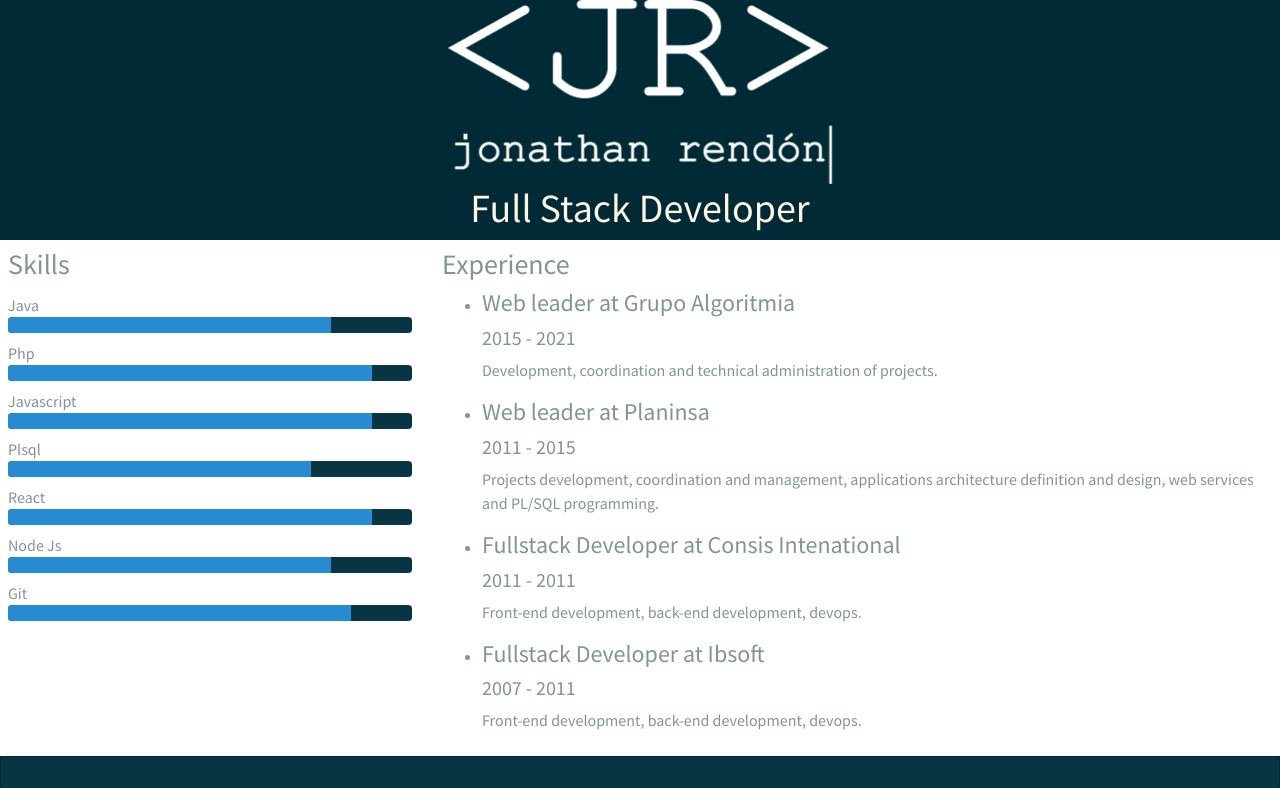
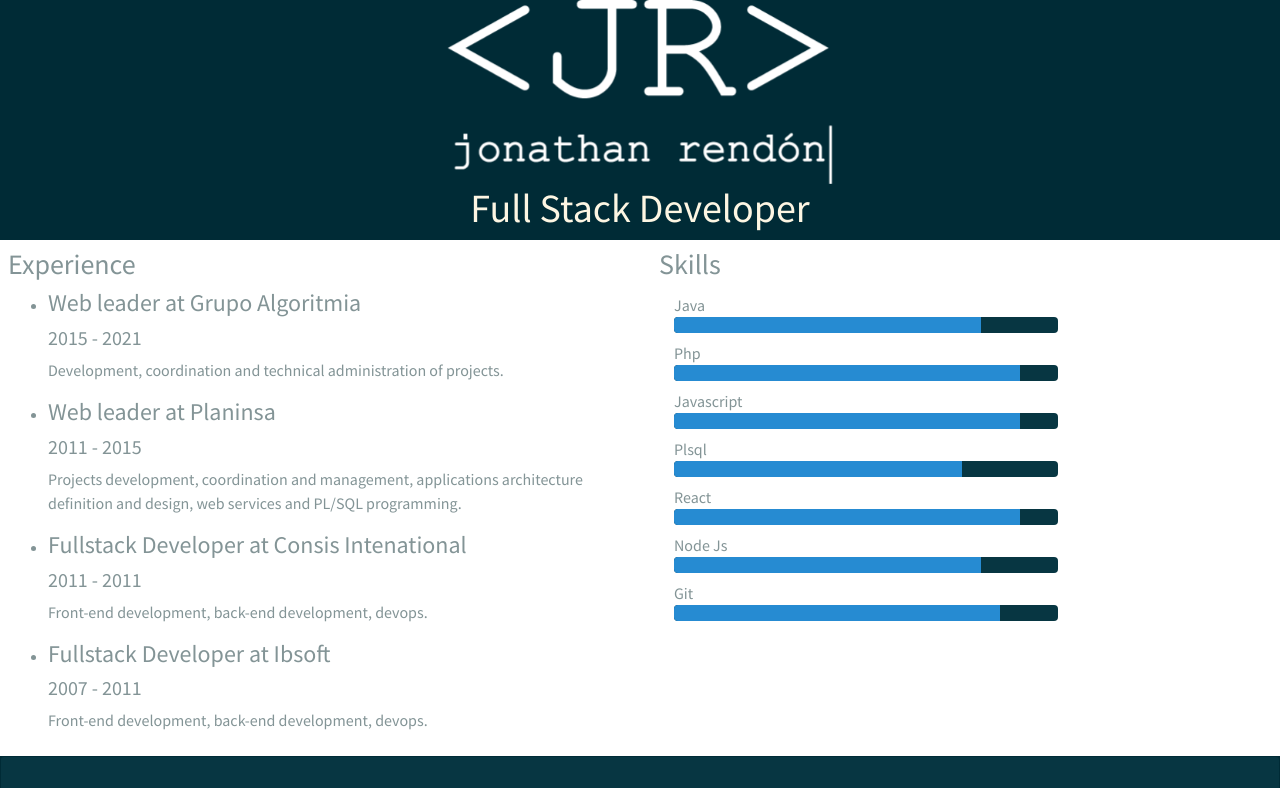
Before and after one commit to jorendon/PortfolioNext, a Next.js app: page / in a window 1280 px wide. Shown: the top 788 px of the page. Built offline with nearby package versions, Linux system fonts and the light colour scheme; a small style sheet from the web is missing.

Commit message:
Ajuste en portfolio general

```diff
--- a/pages/index.js
+++ b/pages/index.js
@@ -18,26 +18,8 @@ const Index = () => (
     {/* Second section */}
 
     <section className="row pl-2" style={{backgroundColor:'white'}}>
-      <div className="col-md-4 py-2 animate__animated animate__fadeInLeft" >
-            <h3>Skills</h3>
-            {skills.map(({ skill, percentage }, i) => (
-              <div className="py-1" key={i}>
-                <h7>{skill}</h7>
-                <div className="progress">
-                  <div
-                    className="progress-bar  bg-info"
-                    role="progressbar"
-                    style={{ width: `${percentage}%` }}
-                    aria-valuenow="50"
-                    aria-valuemin="0"
-                    aria-valuemax="100"
-                  ></div>
-                </div>
-              </div>
-            ))}
-      </div>
 
-      <div className="col-md-8 py-2 animate__animated animate__fadeInRight">
+      <div className="col-md-6 py-2 animate__animated animate__fadeInRight">
             <h3>Experience</h3>
 
             <ul>
@@ -55,6 +37,26 @@ const Index = () => (
               ))}
             </ul>
           </div>
+        <div className="col-md-6 py-2 animate__animated animate__fadeInLeft" >
+            <h3>Skills</h3>
+            <div className="col-md-8">
+            {skills.map(({ skill, percentage }, i) => (
+                <div className="py-1" key={i}>
+                    <h7>{skill}</h7>
+                    <div className="progress">
+                        <div
+                            className="progress-bar  bg-info"
+                            role="progressbar"
+                            style={{ width: `${percentage}%` }}
+                            aria-valuenow="50"
+                            aria-valuemin="0"
+                            aria-valuemax="100"
+                        ></div>
+                    </div>
+                </div>
+            ))}
+            </div>
+        </div>
     </section>
     {/* Porfolio */}
     <section>
```
